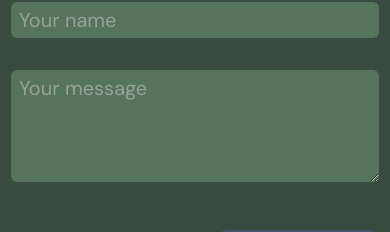
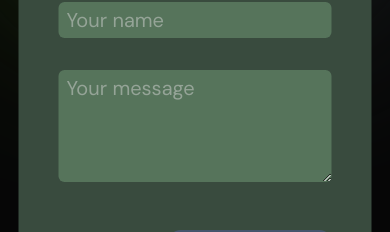
Before and after one commit to Geomty/EnTree, a Next.js app: page / in a window 390 px wide. Both pictures are taken after a click on the button "Leave feedback". Shown: the part 332-564 px from the top of the page. Built offline with nearby package versions, Linux system fonts and the light colour scheme; no server answers.

Commit message:
fix responsiveness

```diff
--- a/app/page.jsx
+++ b/app/page.jsx
@@ -264,7 +264,7 @@ function FeedbackForm({ setFeedbackOpen }) {
               id="formMessage"
               name="message"
               placeholder="Your message"
-              className={"resize min-w-92 min-h-28 max-w-[70vw] max-h-[60vh] px-2 py-1 bg-olive-700 rounded-md" + (isPending ? " opacity-50" : "")}
+              className={"resize lg:min-w-92 min-w-[70vw] min-h-28 max-w-[70vw] max-h-[50vh] px-2 py-1 bg-olive-700 rounded-md" + (isPending ? " opacity-50" : "")}
             ></textarea>
           </div>
           <div className="w-full flex justify-end">
```
